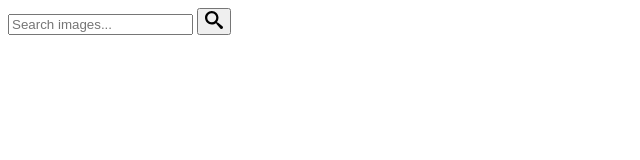
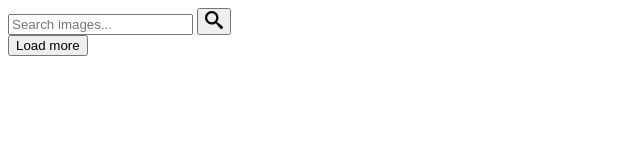
Before and after one commit to Dante4Rungun/goit-js-hw-11, a plain HTML site: page index.html in a window 1280 px wide. Shown: the whole page, without its empty margins (0-640 px from the left). Drawn offline with Linux system fonts and the light colour scheme.

Commit message:
Deploying to gh-pages from @ Dante4Rungun/goit-js-hw-11@1bc826b2399c2ea73a2d205e455746baaf154fee 🚀

```diff
--- a/index.html
+++ b/index.html
@@ -1 +1 @@
-<!DOCTYPE html><html lang="ru"><head><meta charset="utf-8"><meta name="viewport" content="width=device-width, initial-scale=1.0"><title>Page title</title><link rel="stylesheet" href="/goit-js-hw-11/index.3964f30e.css"><script type="module" src="/goit-js-hw-11/index.5bcb5570.js"></script><script src="/goit-js-hw-11/index.b7928dc3.js" nomodule="" defer></script></head><body> <section class="search"> <div class="container"> <form class="search-form" id="search-form"> <input type="text" name="searchQuery" autocomplete="off" placeholder="Search images..."> <button type="submit"> <svg width="18px" height="18px"> <use href="/goit-js-hw-11/symbol-defs.26028f35.svg#icon-search"></use> </svg> </button> </form> </div> </section> <section class="cards"> <div class="container"> <div class="gallery">  </div> </div> </section> </body></html>
+<!DOCTYPE html><html lang="ru"><head><meta charset="utf-8"><meta name="viewport" content="width=device-width, initial-scale=1.0"><title>Page title</title><link rel="stylesheet" href="/goit-js-hw-11/index.3964f30e.css"><script type="module" src="/goit-js-hw-11/index.5bcb5570.js"></script><script src="/goit-js-hw-11/index.b7928dc3.js" nomodule="" defer></script></head><body> <section class="search"> <div class="container"> <form class="search-form" id="search-form"> <input type="text" name="searchQuery" autocomplete="off" placeholder="Search images..."> <button type="submit"> <svg width="18px" height="18px"> <use href="/goit-js-hw-11/symbol-defs.26028f35.svg#icon-search"></use> </svg> </button> </form> </div> </section> <section class="cards"> <div class="container"> <div class="gallery">  </div> <button type="button" class="load-more">Load more</button> </div> </section> </body></html>
```
